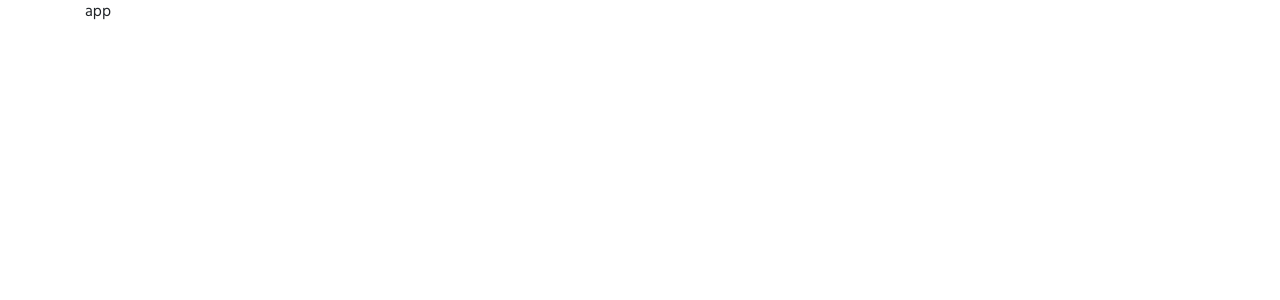
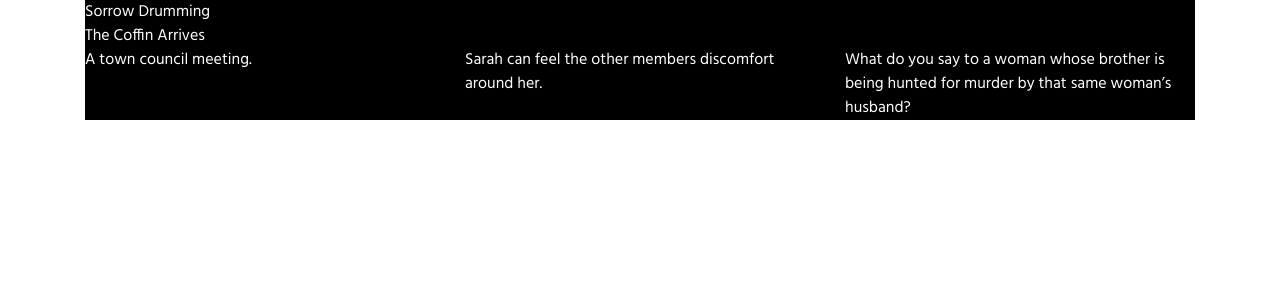
Before and after one commit to eriksecker/storyboarding, a React (Create React App) app: page / in a window 1280 px wide. Shown: the top 300 px of the page. Built offline with nearby package versions, Linux system fonts and the light colour scheme.

Commit message:
stub components; early framing and styles

```diff
--- a/src/App.js
+++ b/src/App.js
@@ -3,10 +3,22 @@ import Container from 'react-bootstrap/Container'
 
 import 'styles/App.scss';
 
+import Story from 'components/Lib/Story';
+import Title from 'components/Lib/Title';
+import Scene from 'components/Lib/Scene';
+import Panel from 'components/Lib/Panel';
+
 function App() {
   return (
     <Container className="App">
-			app
+			<Story>
+				<Title text="Sorrow Drumming" />
+				<Scene title="The Coffin Arrives">
+					<Panel text="A town council meeting." />
+					<Panel text="Sarah can feel the other members discomfort around her." />
+					<Panel text="What do you say to a woman whose brother is being hunted for murder by that same woman’s husband?" />
+				</Scene>
+			</Story>
     </Container>
   );
 }
--- /dev/null
+++ b/src/components/Lib/Panel.jsx
@@ -0,0 +1,22 @@
+import React from 'react';
+import PropTypes from 'prop-types';
+
+import Col from 'react-bootstrap/Col';
+
+const Panel = (props) => {
+	const {
+		text,
+	} = props;
+
+	return (
+		<Col className="panel">
+			{ text }
+		</Col>
+	);
+}
+
+Panel.propTypes = {
+	text: PropTypes.string,
+};
+
+export default Panel;
--- /dev/null
+++ b/src/components/Lib/Scene.jsx
@@ -0,0 +1,28 @@
+import React from 'react';
+import PropTypes from 'prop-types';
+import Row from 'react-bootstrap/Row';
+
+import Title from './Title';
+
+const Scene = (props) => {
+	const {
+		title,
+		children,
+	} = props;
+
+	return (
+		<div className="scene">
+			<Title text={ title } />
+			<Row>
+				{ children }
+			</Row>
+		</div>
+	);
+}
+
+Scene.propTypes = {
+	title: PropTypes.string,
+	children: PropTypes.node,
+}
+
+export default Scene;
--- /dev/null
+++ b/src/components/Lib/Story.jsx
@@ -0,0 +1,21 @@
+import React from 'react';
+import PropTypes from 'prop-types';
+
+
+const Story = (props) => {
+	const {
+		children,
+	} = props;
+
+	return (
+		<div className="story">
+			{ children }
+		</div>
+	);
+}
+
+Story.propTypes = {
+	children: PropTypes.node,
+};
+
+export default Story;
--- /dev/null
+++ b/src/components/Lib/Title.jsx
@@ -0,0 +1,25 @@
+import React from 'react';
+import PropTypes from 'prop-types';
+
+import Row from 'react-bootstrap/Row';
+import Col from 'react-bootstrap/Col';
+
+const Title = (props) => {
+	const {
+		text,
+	} = props;
+
+	return (
+		<Row className="title">
+			<Col>
+				{ text }
+			</Col>
+		</Row>
+	)
+}
+
+Title.propTypes = {
+	text: PropTypes.string,
+}
+
+export default Title;
--- a/src/styles/App.scss
+++ b/src/styles/App.scss
@@ -1,4 +1,6 @@
 @import 'fonts';
 @import 'vendor';
 
+@import 'Lib/Story';
+
 @import 'general';
--- /dev/null
+++ b/src/styles/Lib/Story.scss
@@ -0,0 +1,4 @@
+.story {
+	background-color: #000;
+	color: #fff;
+}
```
